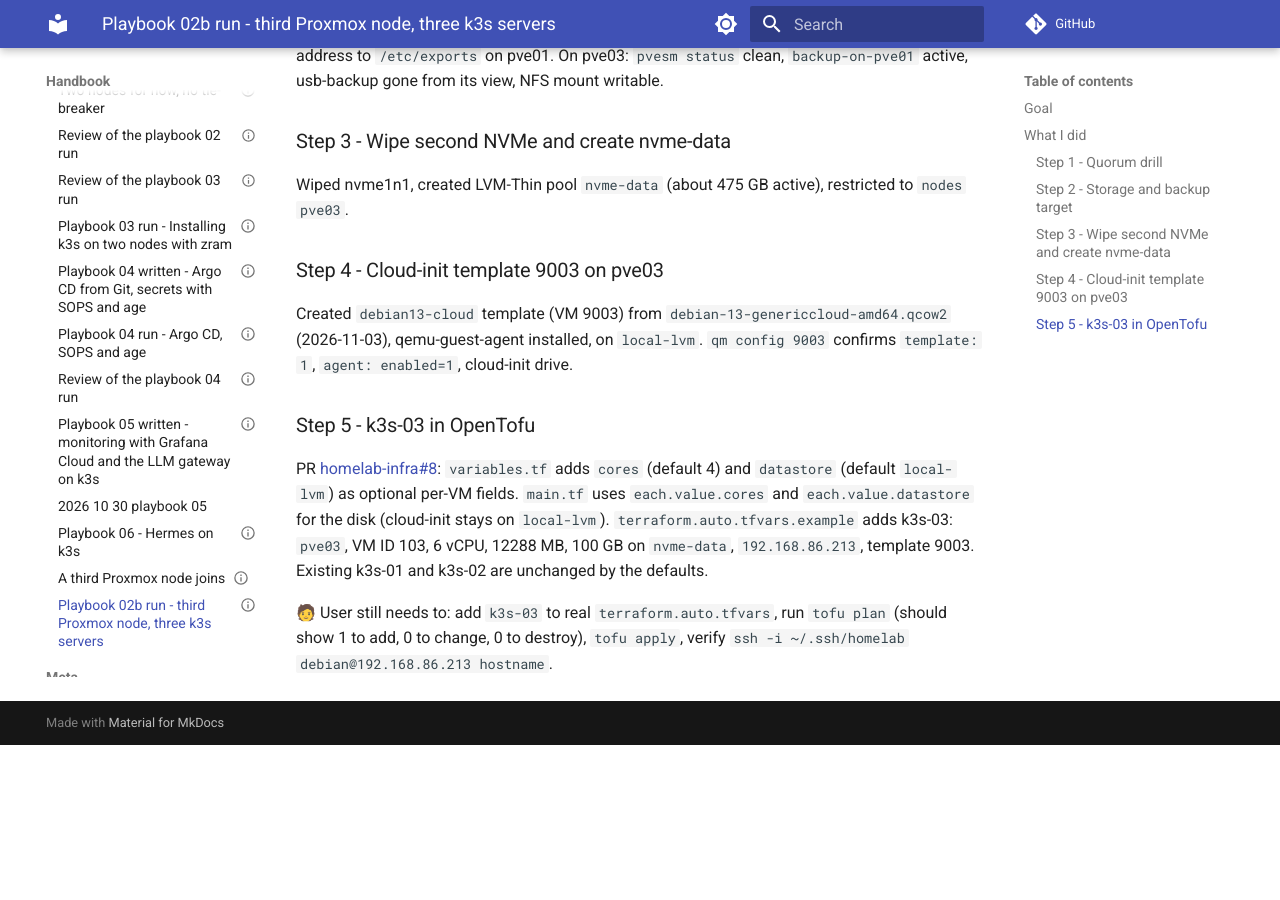
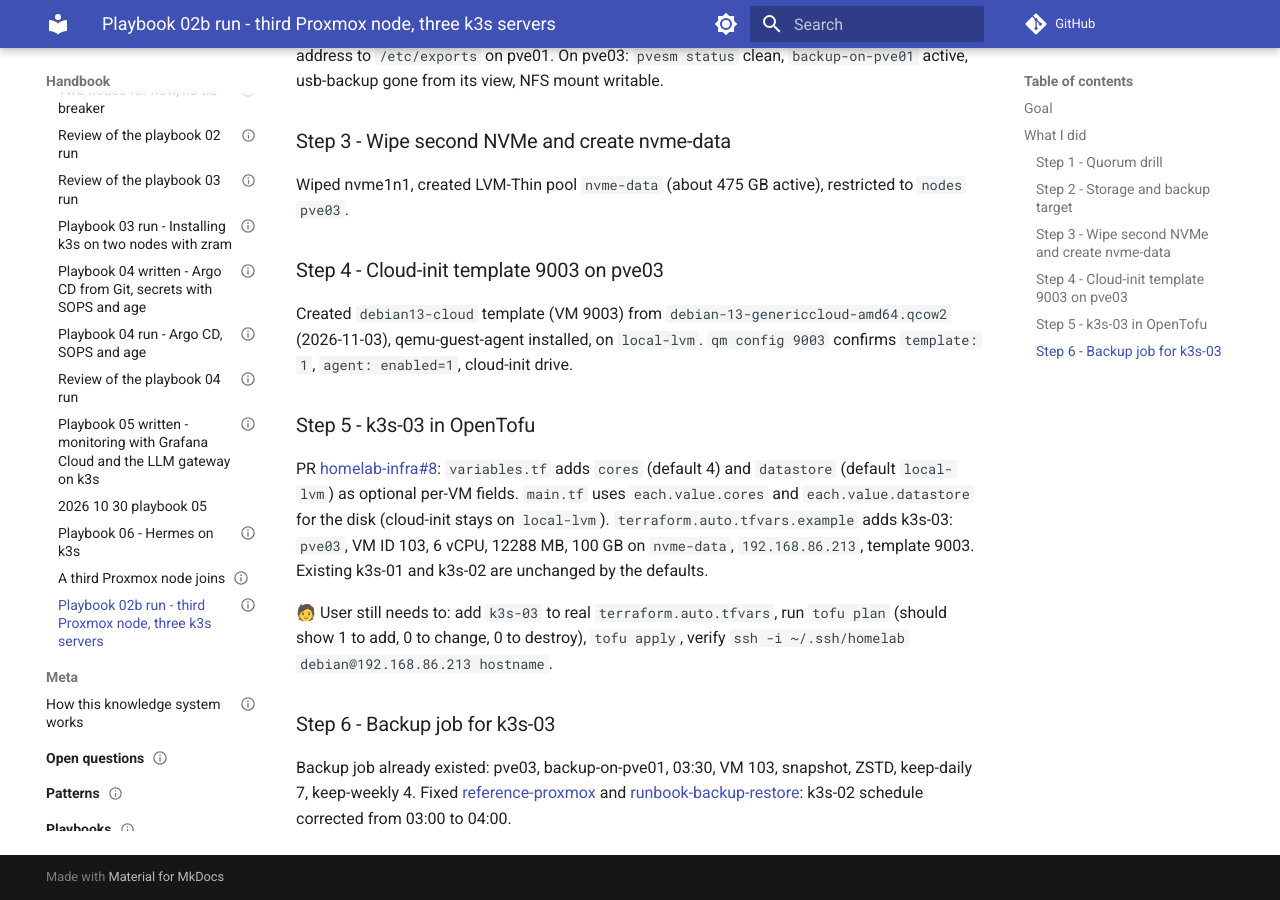
Before and after one commit to ssaav5-ai-labs/handbook, an MkDocs documentation site: the page built from docs/journal/2026/2026-11-09-playbook-02b.md, in a window 1280 px wide and 900 px high, scrolled down 597 px. Built offline with MkDocs 1.6.1 and Material for MkDocs 9.7.7, drawn with Linux system fonts in a browser that asks for light colours; comment, search, counter and statistics services are not loaded; before the commit the page ends 1342 px from its top, so only the background shows below that.

Commit message:
playbook 02b: step 6 backup job and schedule fixes

```diff
--- a/docs/journal/2026/2026-11-09-playbook-02b.md
+++ b/docs/journal/2026/2026-11-09-playbook-02b.md
@@ -35,3 +35,6 @@ Created `debian13-cloud` template (VM 9003) from `debian-13-genericcloud-amd64.q
 PR [homelab-infra#8](https://github.com/ssaav5-ai-labs/homelab-infra/pull/8): `variables.tf` adds `cores` (default 4) and `datastore` (default `local-lvm`) as optional per-VM fields. `main.tf` uses `each.value.cores` and `each.value.datastore` for the disk (cloud-init stays on `local-lvm`). `terraform.auto.tfvars.example` adds k3s-03: `pve03`, VM ID 103, 6 vCPU, 12288 MB, 100 GB on `nvme-data`, `192.168.86.213`, template 9003. Existing k3s-01 and k3s-02 are unchanged by the defaults.
 
 🧑 User still needs to: add `k3s-03` to real `terraform.auto.tfvars`, run `tofu plan` (should show 1 to add, 0 to change, 0 to destroy), `tofu apply`, verify `ssh -i ~/.ssh/homelab debian@192.168.86.213 hostname`.
+
+### Step 6 - Backup job for k3s-03
+Backup job already existed: pve03, backup-on-pve01, 03:30, VM 103, snapshot, ZSTD, keep-daily 7, keep-weekly 4. Fixed [reference-proxmox](../../docs/domains/proxmox/reference-proxmox.md) and [runbook-backup-restore](../../docs/domains/proxmox/runbook-backup-restore.md): k3s-02 schedule corrected from 03:00 to 04:00.
```
